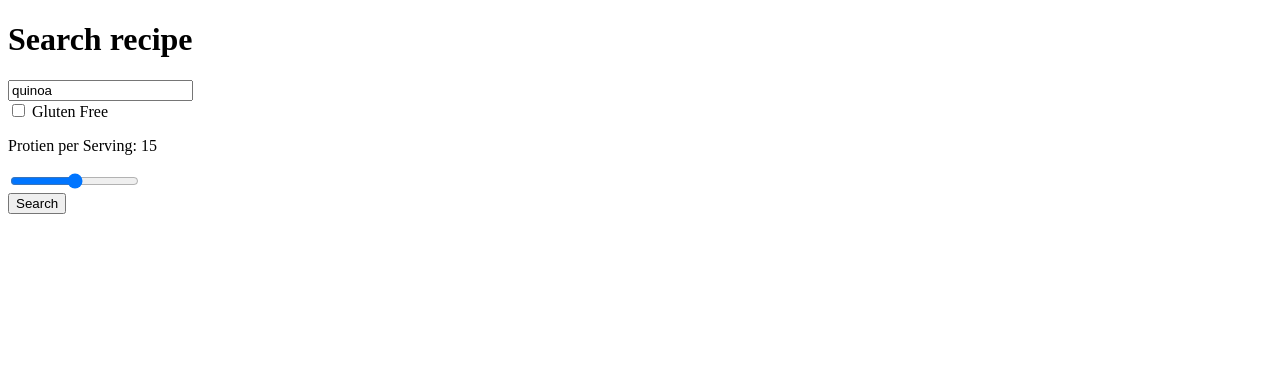
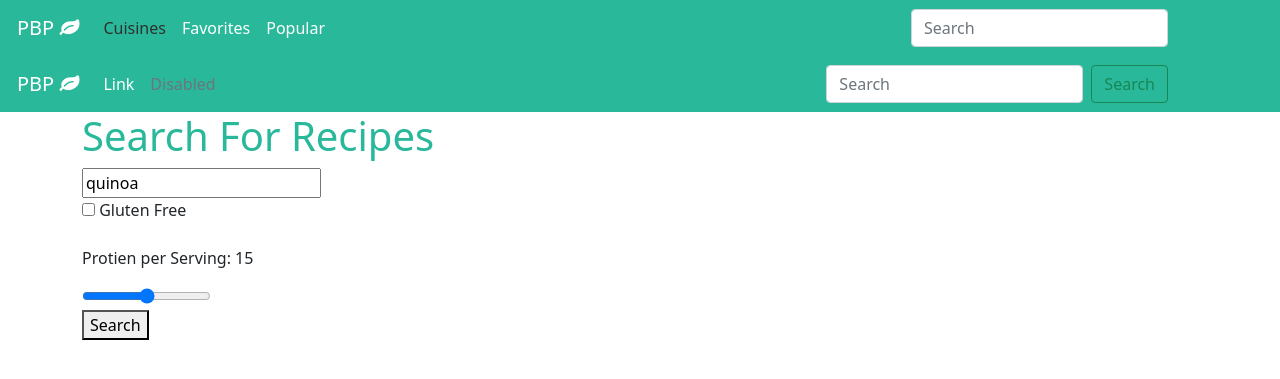
Before and after one commit to a-packer/powered-by-plants, a Flask app: page / in a window 1280 px wide. Shown: the top 379 px of the page. Run offline with Flask 2, Linux system fonts and the light colour scheme.

Commit message:
allows user to search for recipes using key words and adjust protien requirement and allows user to select for gluten free recipes, additional styles

```diff
--- a/app.py
+++ b/app.py
@@ -39,8 +39,8 @@ def experiment_landing_page():
     return render_template("home.html")
 
 
-@app.route("/api/get-recipe")
-def lucky_num_api():
+@app.route("/api/get-recipes")
+def gets_recipes_from_spoonacular():
     """gets recipe from spoonacular"""
 
     query = request.args.get("query")
@@ -48,40 +48,41 @@ def lucky_num_api():
     min_protein = request.args.get("minProtein")
     intolerances = request.args.get("intolerances")
 
-    # import pdb; pdb.set_trace()
-
-    res = requests.get(f"https://api.spoonacular.com/recipes/complexSearch?apiKey={key}&minProtein={min_protein}&intolerances=gluten&number=3&diet=vegan&query={query}&addRecipeInformation=True")
+    res = requests.get(f"https://api.spoonacular.com/recipes/complexSearch?apiKey={key}&minProtein={min_protein}&intolerances={intolerances}&number=3&diet=vegan&query={query}&addRecipeInformation=True")
     response_string = res.text
     response_dict = json.loads(response_string) #convert to json dict
 
-    # import pdb; pdb.set_trace()
-
     results = response_dict['results'] #get results as list
 
+    if results: # if there is at least one recipe returned
+        for i in range(len(results)): # loop through the recipes to check to see if in db. if not, add to db
 
-    if results: #if there is at least one recipe returned
-        recipe = results[0]  #gets results for first recipe from search query(current limit 3 recipes) then parses through response to get to protien amount
-        nutrition = recipe["nutrition"]
-        nutrients = nutrition["nutrients"]
-        protein = nutrients[0]
-        amount = protein["amount"]
+            recipe = results[i]  # gets results for recipe
+            recipe_id = recipe['id']
 
+            db_recipe = Recipe.query.filter_by(id=recipe_id).first()
+            if db_recipe == None:  # if no recipe is returned, get recipe data from api by id, then add recipe to db
+                res = requests.get(f"https://api.spoonacular.com/recipes/{recipe_id}/information?includeNutrition=True&apiKey=67de1636f65f4322adffda4851c70b9d")
+                recipe = add_structure_recipe(res) # adds recipe to db, then returns relevant and structured recipe information
 
         return jsonify(response_dict)
 
-    else:
+    else: # if the search gives no results
+
+        import pdb; pdb.set_trace()
+
         return jsonify({'results': [{'error' : 'none'}]})
-
 
 
 
 @app.route("/recipe/<int:recipe_id>", methods=["POST"])
 def add_recipe(recipe_id):
     """Adds recipe to db"""
+    import pdb; pdb.set_trace()
 
     res = requests.get(f"https://api.spoonacular.com/recipes/{recipe_id}/information?includeNutrition=True&apiKey=67de1636f65f4322adffda4851c70b9d")
 
-    # import pdb; pdb.set_trace()
+    import pdb; pdb.set_trace()
     recipe = add_structure_recipe(res) #adds recipe to db, then returns relevant and structured recipe information
 
     return redirect(f"/recipe/{recipe.id}")
@@ -94,12 +95,8 @@ def messages_show(recipe_id):
     ingredients = json.loads(recipe.ingredients)  #convert from json to list
     optional_ing = [ing for ing in ingredients if ing[1] == 'servings']
     instructions = json.loads(recipe.instructions) #convert from json to list
-    # import pdb; pdb.set_trace()
+
     return render_template('recipe.html', recipe=recipe, ingredients=ingredients, optional_ing=optional_ing, instructions=instructions)
-
-
-
-
 
 
 
--- a/static/recipe.js
+++ b/static/recipe.js
@@ -9,7 +9,6 @@ function showRecipes(evt) {
 
         console.log(results)
 
-
         if (!results.error) {
             for (recipe of results) {
 
@@ -20,7 +19,8 @@ function showRecipes(evt) {
                 servings = recipe.servings
 
                 newRecipe = document.createElement("div")
-                link = document.createElement("a")
+                link = document.createElement("button")
+                link.innerHTML = `<a href="http://127.0.0.1:5000/recipe/${recipe.id}">See Recipe</a>`
                 title_header = document.createElement("h3")
                 link.append(title_header)
                 link.href = `/recipe/${id}`
@@ -28,7 +28,7 @@ function showRecipes(evt) {
                 recipe_details = document.createElement("p")
                 recipe_details.innerText = `Protien: ${protein} //  Prep Time: ${time}  //  Serves: ${servings}`
 
-                newRecipe.append(title_header, recipe_details)
+                newRecipe.append(title_header, recipe_details, link)
 
 
                 $("#search-results").append(newRecipe)
@@ -59,13 +59,15 @@ function showRecipes(evt) {
         console.log(params)
 
         // get recipe from spoonacular using the complexSearch endpoint
-        res = await axios.get("http://127.0.0.1:5000/api/get-recipe", {params: params})
+        res = await axios.get("http://127.0.0.1:5000/api/get-recipes", {params: params})
 
+        console.log(res)
         results = res.data.results // recipe results JSON
         console.log(results)
 
         show_recipe(results)
     }
+
     resp = get_recipe()
 
 }
--- /dev/null
+++ b/static/styles/home.css
@@ -0,0 +1,113 @@
+:root {
+    --blue: #1e90ff;
+    --green: rgb(41, 185, 154);
+    --lightgreen: rgb(114, 211, 190);
+    --white: #ffffff;
+    --darkgrey: rgb(48, 48, 48);
+    --lightgrey: rgb(155, 155, 155);
+  }
+
+
+/* Remove the navbar's default margin-bottom and rounded borders */
+.navbar {
+    margin-bottom: 0;
+    border-radius: 0;
+    padding-left: 5px;
+    background-color: var(--green);
+    color: white;
+}
+a.navbar-brand {
+    color: white;
+}
+.navbar {
+    padding-right: 100px;
+}
+.navbar-nav li {
+    color: white;
+}
+.navbar-nav li a {
+    color: var(--white);
+}
+ .navbar-nav a:hover {
+  color: var(--darkgrey);
+}
+a.nav-link.active {
+    color: var(--darkgrey)
+}
+a.nav-link.active:hover {
+    color: var(--white)
+}
+
+
+h1 {
+    color: var(--green)
+}
+h1 em {
+    color: var(--lightgrey)
+}
+
+
+.img-responsive {
+    width:100%;
+    height: 300px;
+    object-fit: cover;
+}
+
+
+.img-div {
+    position: relative;
+    display: flex;
+    justify-content: flex-end;
+    opacity: 0.8;
+}
+.img-div:hover {
+    opacity: 1;
+    transition: opacity 0.8s;
+}
+
+.img-div p {
+    position: absolute;
+    bottom: 0%;
+    font-size: 30px;
+    color: white;
+    background-color: var(--green);
+    padding-inline: 10px;
+    text-align: center;
+}
+.img-div:hover p {
+    color: var(--darkgrey);
+    background: var(--lightgreen);
+    opacity: .8;
+    padding-inline: 15px;
+    margin-right: 5px;
+    transition: color .8s, background-color 0.8s, padding-inline 0.8s, margin 0.8s, opacity 0.8s;
+}
+
+
+
+
+/* Add a gray background color and some padding to the footer */
+footer {
+    background-color: var(--white);
+    padding: 25px;
+}
+
+.carousel-inner img {
+    width: 100%; /* Set width to 100% */
+    margin: auto;
+    min-height:200px;
+}
+
+
+/* Hide the carousel text when the screen is less than 600 pixels wide */
+@media (max-width: 600px) {
+    .carousel-caption {
+        display: none;
+    }
+}
+
+@media (max-width: 300px) {
+    .navbar {
+        padding-right: 0px;
+    }
+}
--- a/templates/base.html
+++ b/templates/base.html
@@ -1,39 +1,69 @@
+
 <!DOCTYPE html>
 <html lang="en">
 <head>
-  <title>Bootstrap Example</title>
+  <title>Powered By Plants</title>
+  <script src="https://unpkg.com/jquery"></script>
   <meta charset="utf-8">
   <meta name="viewport" content="width=device-width, initial-scale=1">
-  <link rel="stylesheet" href="https://maxcdn.bootstrapcdn.com/bootstrap/3.4.1/css/bootstrap.min.css">
-  <script src="https://ajax.googleapis.com/ajax/libs/jquery/3.5.1/jquery.min.js"></script>
-  <script src="https://maxcdn.bootstrapcdn.com/bootstrap/3.4.1/js/bootstrap.min.js"></script>
-  <style>
-    /* Remove the navbar's default margin-bottom and rounded borders */
-    .navbar {
-      margin-bottom: 0;
-      border-radius: 0;
-    }
-
-  </style>
+  <link rel="stylesheet" href="https://cdnjs.cloudflare.com/ajax/libs/font-awesome/4.7.0/css/font-awesome.min.css">
+  <!-- Bootstrap CSS -->
+  <link href="https://cdn.jsdelivr.net/npm/bootstrap@5.0.1/dist/css/bootstrap.min.css" rel="stylesheet" integrity="sha384-+0n0xVW2eSR5OomGNYDnhzAbDsOXxcvSN1TPprVMTNDbiYZCxYbOOl7+AMvyTG2x" crossorigin="anonymous">
+  <link rel="stylesheet" href="https://cdnjs.cloudflare.com/ajax/libs/font-awesome/4.7.0/css/font-awesome.min.css">
+  <link rel="stylesheet" href="../static/styles/home.css">
 </head>
 
 <body>
 
- <nav class="navbar navbar-expand">
+  <nav class="navbar navbar-expand-sm">
     <div class="container-fluid">
-      <div class="navbar-header">
-        <a href="/" class="navbar-brand">
-          <span>Powered By Plants</span>
-        </a>
+      <a class="navbar-brand" href="#">PBP <i class="fa fa-leaf"></i></a>
+      <button class="navbar-toggler" type="button" data-bs-toggle="collapse" data-bs-target="#collapsing-links" aria-controls="collapsing-links" aria-expanded="false" aria-label="Toggle navigation">
+        <span class="navbar-toggler-icon"></span>
+      </button>
+
+      <div class="collapse navbar-collapse" id="collapsing-links">
+        <ul class="navbar-nav me-auto mb-2 mb-sm-0">
+          <li class="nav-item">
+            <a class="nav-link active" aria-current="page" href="#">Cuisines</a>
+          </li>
+          <li class="nav-item">
+            <a class="nav-link" href="#">Favorites</a>
+          </li>
+          <li class="nav-item">
+            <a class="nav-link" href="#">Popular</a>
+          </li>
+        </ul>
+        <form class="form-inline">
+          <input class="form-control" type="text" placeholder="Search" aria-label="Search">
+        </form>
       </div>
-      <ul class="nav navbar-nav">
-        <li class="p-2"><a href="/search">Search Recipes</a></li>
-        <li class="p-2"><a href="/signup">Sign up</a></li>
-        <li class="p-2"><a href="/login">Log in</a></li>
-        <li class="p-2"><a href="/logout">Log out</a></li>
-      </ul>
     </div>
   </nav>
+
+  <nav class="navbar navbar-expand-sm">
+    <div class="container-fluid">
+      <a class="navbar-brand" href="#">PBP <i class="fa fa-leaf"></i></a>
+      <button class="navbar-toggler" type="button" data-bs-toggle="collapse" data-bs-target="#navbarSupportedContent" aria-controls="navbarSupportedContent" aria-expanded="false" aria-label="Toggle navigation">
+        <span class="navbar-toggler-icon"></span>
+      </button>
+      <div class="collapse navbar-collapse" id="navbarSupportedContent">
+        <ul class="navbar-nav me-auto mb-2 mb-lg-0">
+          <li class="nav-item">
+            <a class="nav-link" href="#">Link</a>
+          </li>
+          <li class="nav-item">
+            <a class="nav-link disabled" href="#" tabindex="-1" aria-disabled="true">Disabled</a>
+          </li>
+        </ul>
+        <form class="d-flex">
+          <input class="form-control me-2" type="search" placeholder="Search" aria-label="Search">
+          <button class="btn btn-outline-success" type="submit">Search</button>
+        </form>
+      </div>
+    </div>
+  </nav>
+
 
   {% block body %}{% endblock %}
 
--- a/templates/index.html
+++ b/templates/index.html
@@ -1,9 +1,4 @@
-<!doctype html>
-<html>
-<head>
-  <title>Powered By Plants</title>
-  <script src="https://unpkg.com/jquery"></script>
-
+{% extends "base.html" %}
 
 <style>
   /* The protein selection slider styles from W3Schools https://www.w3schools.com/howto/howto_js_rangeslider.asp*/
@@ -42,11 +37,12 @@
 }
 </style>
 
-</head>
+{% block body %}
 
 
 <body>
-  <h1>Search recipe</h1>
+  <div class="container">
+    <h1>Search For Recipes</h1>
 
     <form>
         <input id="search-query" value="quinoa"></br>
@@ -62,6 +58,8 @@
 
     <div id="search-results"></div>
 
+  </div>
+
 
 
 
@@ -70,3 +68,5 @@
 
 </body>
 </html>
+
+{% endblock %}
```
Also changed, not shown: models.py (+3 -4 lines), recipe.py (+5 -3 lines), templates/cuisine.html (added, +108 -0 lines), templates/home.html (deleted, +0 -103 lines). Lines whose indentation alone changed are shown as unchanged.
